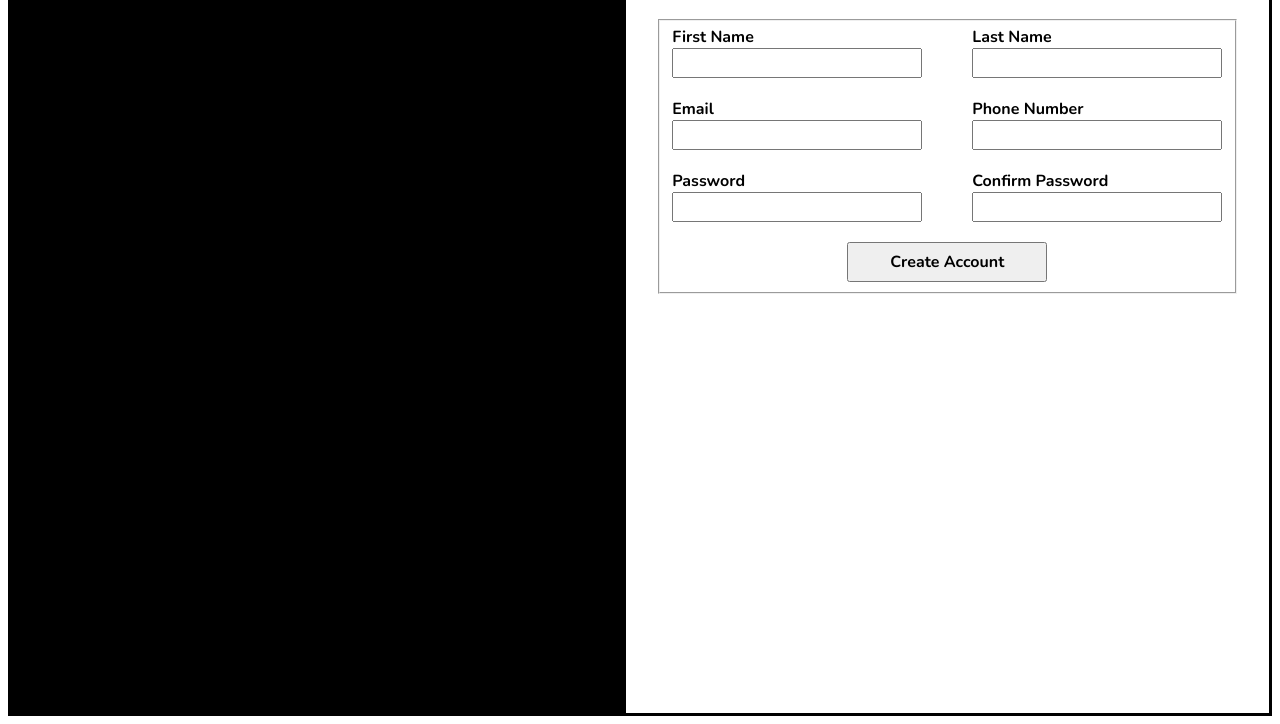
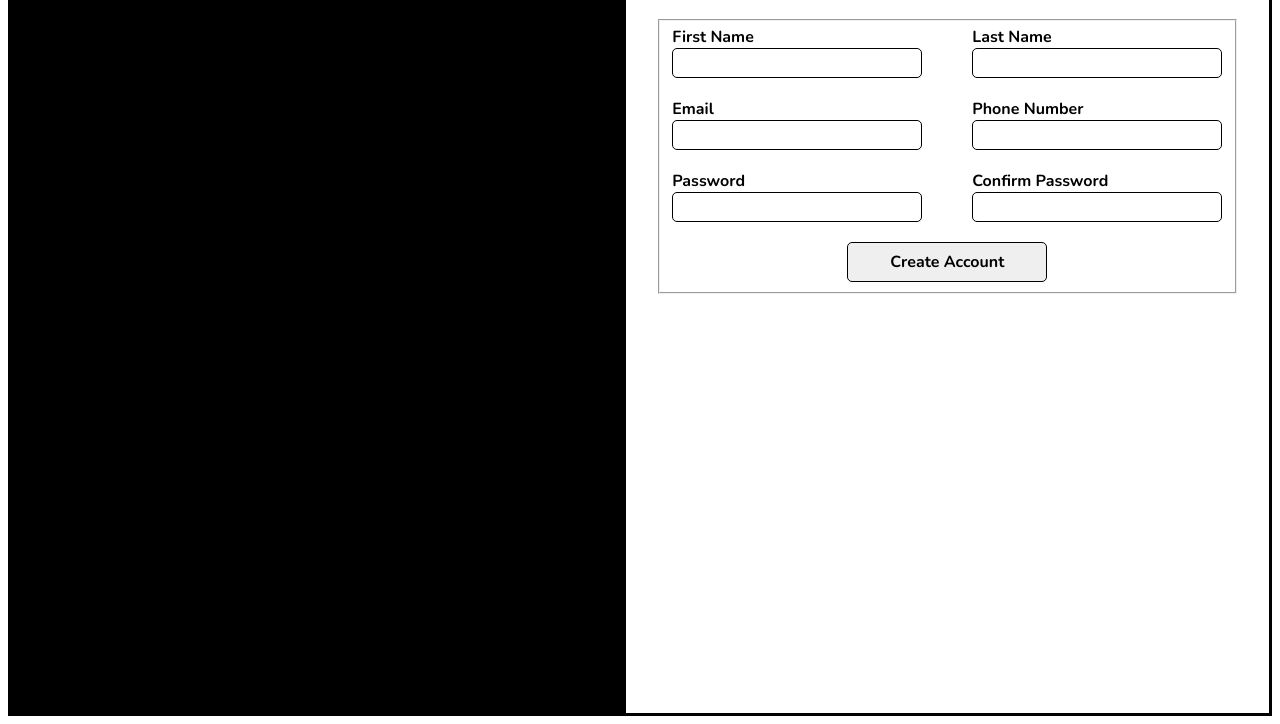
Before and after one commit to hspark220/sign-up-form, a plain HTML site: page index.html in a window 1280 px wide. Shown: the part 108-832 px from the top of the page. Drawn offline with nearby package versions, Linux system fonts and the light colour scheme.

Commit message:
Refine edges for inputs and button
made some alingment changes and added more styles (rounded corners)

```diff
--- a/style.css
+++ b/style.css
@@ -4,11 +4,13 @@
     font-family: Nunito, serif;
 }
 
+
+/*
+alignmnet
+*/
 body {
     display: flex;
-
 }
-
 .left {
     width: 50%;
     height: auto;
@@ -37,6 +39,9 @@ div.submit {
     width: 200px;
 }
 
+/*
+forms styling
+*/
 button,
 input,
 select,
@@ -51,11 +56,16 @@ textarea {
 input {
     width: 250px;
     height: 30px;
+
+    border: 1px solid;
+    border-radius: 5px;
 }
 button {
     width: 200px;
     height: 40px;
 
+    border: 1px solid;
+    border-radius: 5px;
 }
 label, button {
     font-size: 1rem;
```
